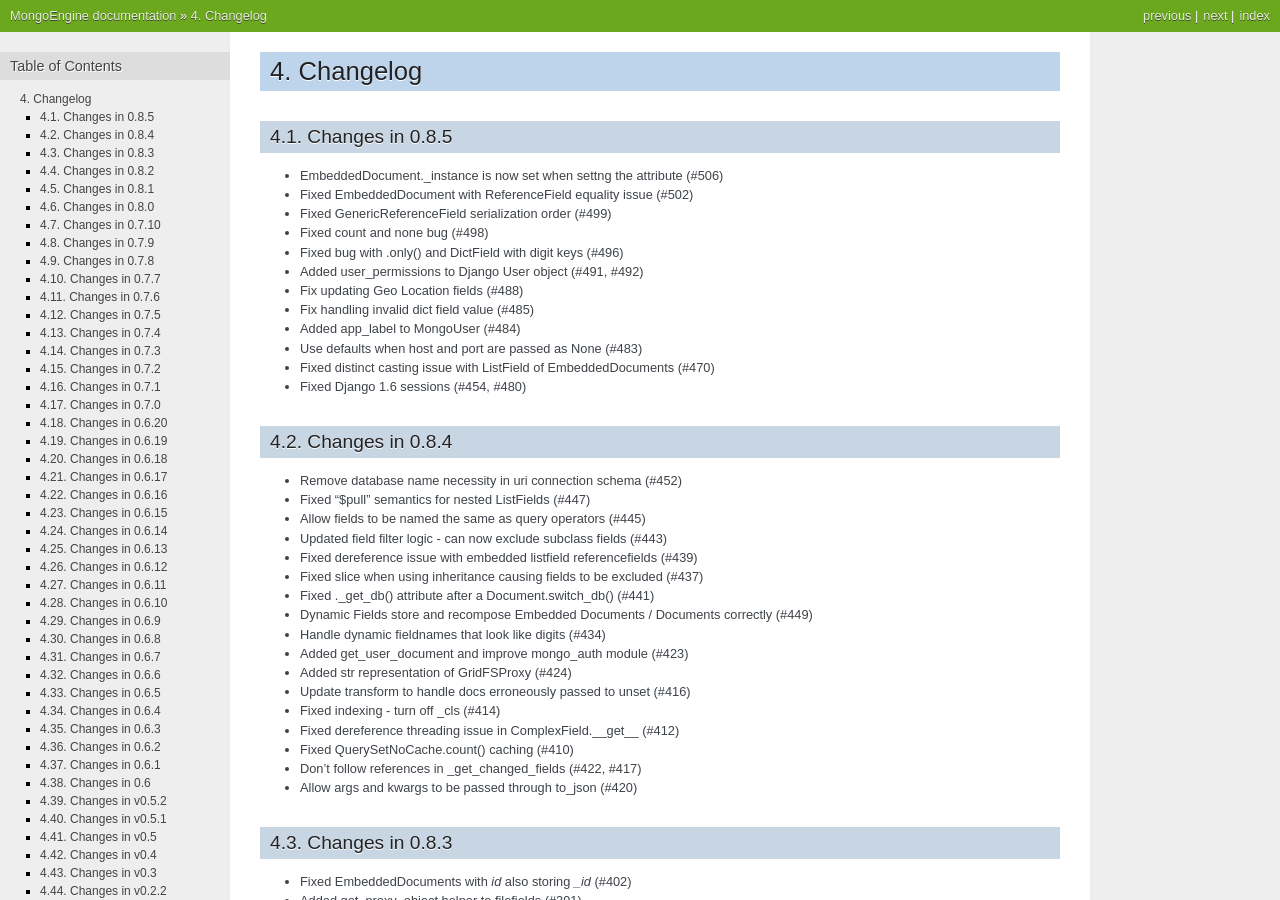
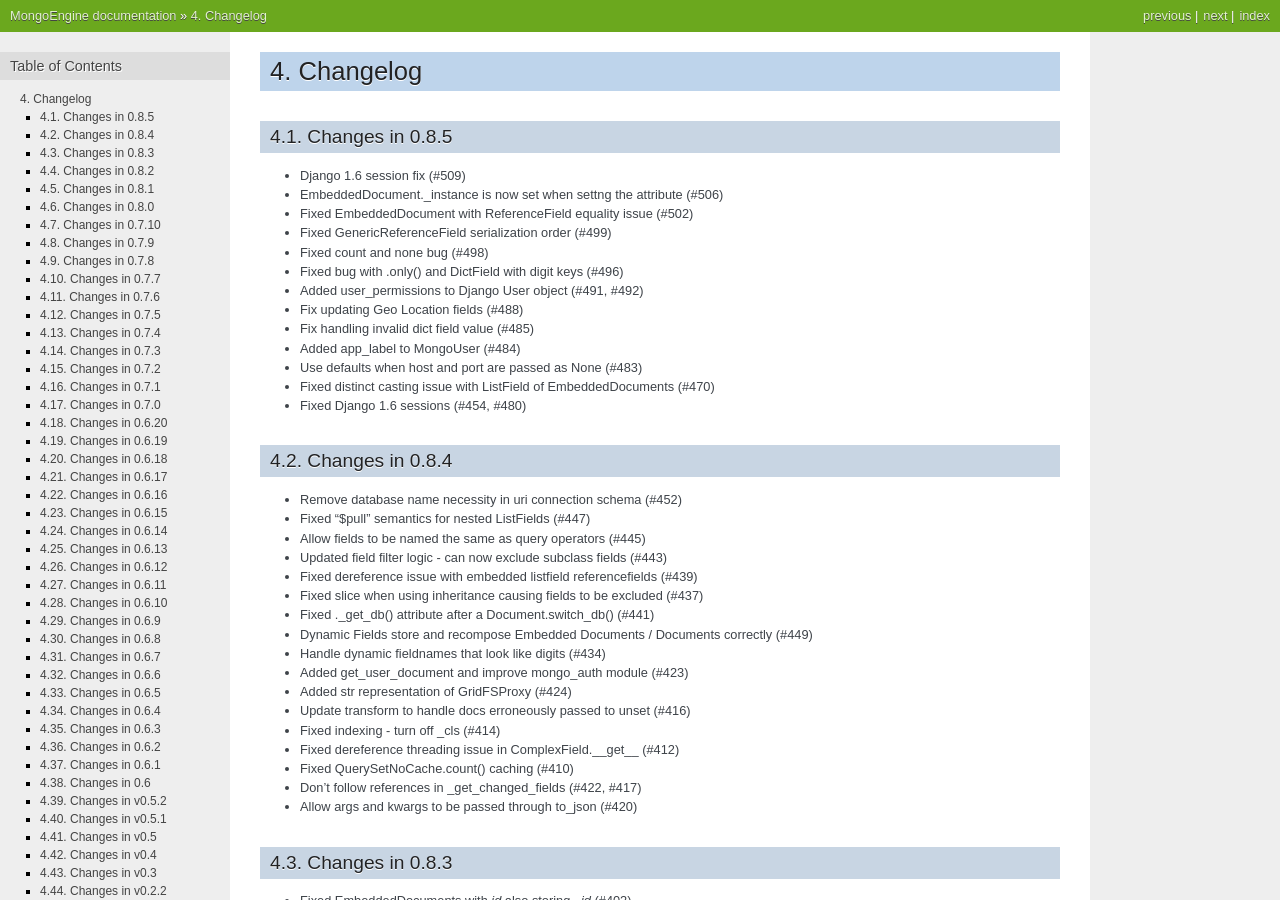
Before and after one commit to MongoEngine/mongoengine, a Sphinx documentation site: the page built from docs/changelog.rst, in a window 1280 px wide and 900 px high. Built offline with Sphinx 7.4.7, drawn with Linux system fonts in a browser that asks for light colours; the version number could not be read and is left out.

Commit message:
Django 1.6 session fix (#509)

```diff
--- a/docs/changelog.rst
+++ b/docs/changelog.rst
@@ -4,6 +4,7 @@ Changelog
 
 Changes in 0.8.5
 ================
+- Django 1.6 session fix (#509)
 - EmbeddedDocument._instance is now set when settng the attribute (#506)
 - Fixed EmbeddedDocument with ReferenceField equality issue (#502)
 - Fixed GenericReferenceField serialization order (#499)
```
Also changed, not shown: 1 other file.
